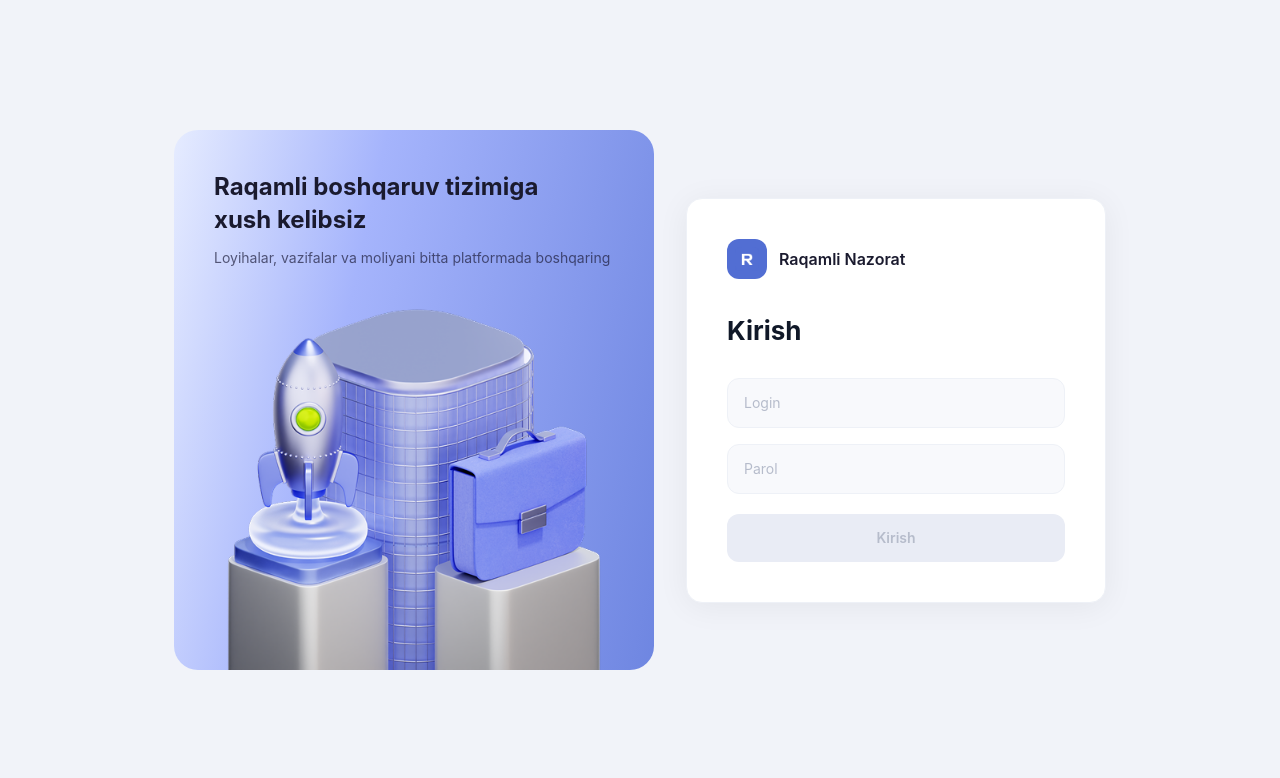
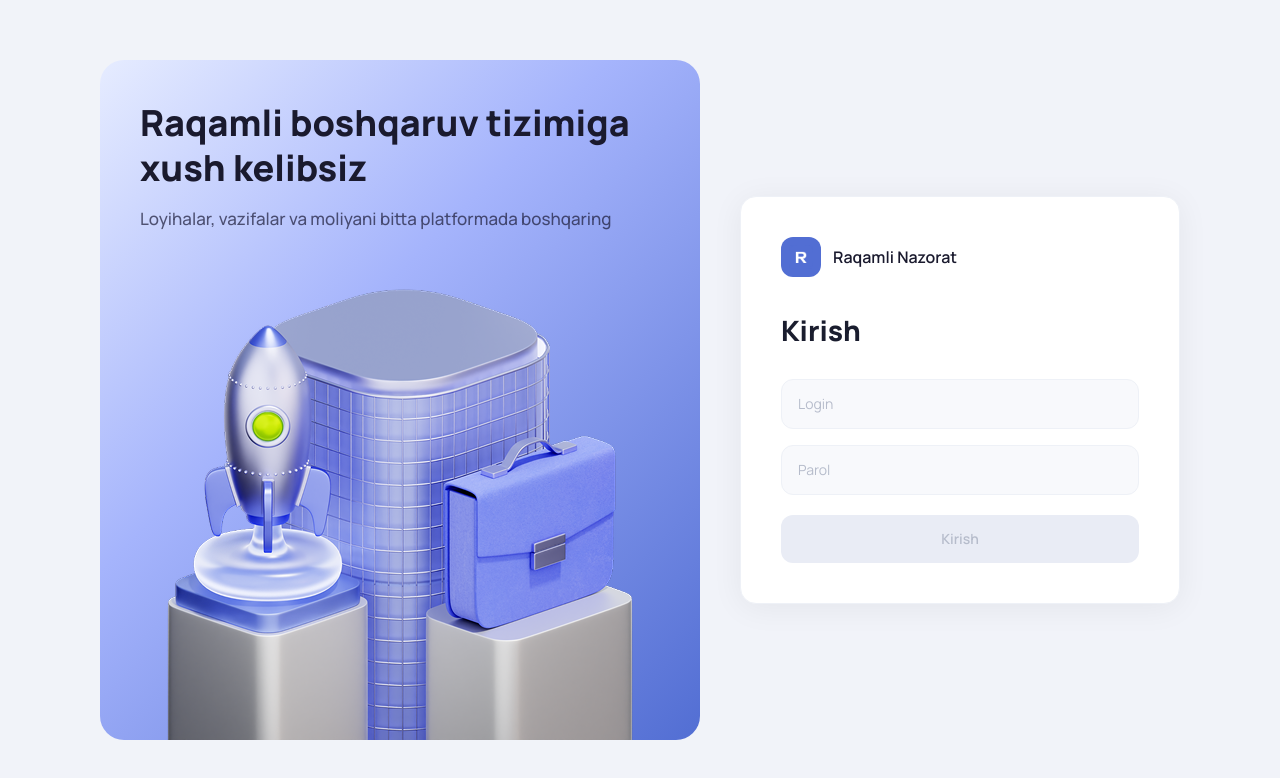
Before and after one commit to Mirmahmudov/raqamlinazorat, a React (Vite) app: page /login in a window 1280 px wide. Shown: the top 778 px of the page. Built offline with nearby package versions, Linux system fonts and the light colour scheme.

Commit message:
fixed login page

```diff
--- a/src/index.css
+++ b/src/index.css
@@ -1,3 +1,4 @@
+@import url('https://fonts.googleapis.com/css2?family=Manrope:wght@200..800&display=swap');
 @import "tailwindcss";
 
 @variant dark (&:where(.dark, .dark *));
--- a/src/pages/Login.jsx
+++ b/src/pages/Login.jsx
@@ -16,42 +16,52 @@ export default function Login() {
   const handleSubmit = (e) => {
     e.preventDefault()
     setError('')
-    if (!loginVal || !parolVal) {
-      setError("Login va parolni to'ldiring.")
-      return
-    }
+    if (!loginVal || !parolVal) { setError("Login va parolni to'ldiring."); return }
     setLoading(true)
     setTimeout(() => {
       const result = login(loginVal, parolVal)
       setLoading(false)
-      if (result.success) {
-        navigate(`/${result.role}/dashboard`)
-      } else {
-        setError("Login yo'li yoki parol noto'g'ri kiritilgan. Iltimos, to'g'ri kiritilganiga ishonch hosil qiling.")
-      }
+      if (result.success) navigate(`/${result.role}/dashboard`)
+      else setError("Login yoki parol noto'g'ri kiritilgan.")
     }, 600)
   }
 
   const filled = loginVal && parolVal
 
   return (
-    <div className="min-h-screen flex items-center justify-center p-6 transition-colors duration-300 bg-[#F1F3F9] dark:bg-[#111111]">
+    <div
+      className="min-h-screen flex items-center justify-center bg-[#F1F3F9] dark:bg-[#111111]"
+      style={{ fontFamily: '"Manrope", sans-serif' }}
+    >
+      {/* wrapper — 1200px asosida markazlashtirilgan */}
+      <div className="flex items-center gap-10">
 
-      <div className="w-full max-w-[1000px] flex gap-8 items-center justify-center">
-
-        {/* Left panel */}
+        {/* ── Chap panel: 600 × 680 ── */}
         <div
-          className="hidden md:flex flex-col justify-end w-[480px] h-[540px] rounded-3xl overflow-hidden relative shrink-0"
-          style={{ background: 'linear-gradient(102.48deg, #E6ECFF -0.25%, #A5B4FC 35.75%, #526ED3 133.46%, #3B4DDB 154.89%, #1F2A7A 175.46%)' }}
+          className="hidden md:flex flex-col justify-end overflow-hidden relative rounded-3xl shrink-0"
+          style={{
+            width: 600,
+            height: 680,
+            background: 'linear-gradient(135deg, #E6ECFF 0%, #A5B4FC 40%, #526ED3 100%)',
+          }}
         >
+          {/* Matn */}
           <div className="absolute top-10 left-10 right-10 z-10">
-            <h2 className="text-2xl font-bold leading-snug text-[#1a1a2e] dark:text-white">
+            <h2
+              className="leading-tight text-[#1a1a2e] dark:text-white"
+              style={{ fontWeight: 800, fontSize: 36, fontFamily: '"Manrope", sans-serif' }}
+            >
               Raqamli boshqaruv tizimiga<br />xush kelibsiz
             </h2>
-            <p className="mt-3 text-sm text-[rgba(30,30,60,0.7)] dark:text-white">
+            <p
+              className="mt-4 text-[rgba(30,30,60,0.72)] dark:text-white/80"
+              style={{ fontWeight: 500, fontSize: 17, fontFamily: '"Manrope", sans-serif' }}
+            >
               Loyihalar, vazifalar va moliyani bitta platformada boshqaring
             </p>
           </div>
+
+          {/* Rasm */}
           <img
             src="/imgs/loginImg.png"
             alt="login illustration"
@@ -59,28 +69,36 @@ export default function Login() {
           />
         </div>
 
-        {/* Right panel — form */}
-        <div className="w-full max-w-[420px] rounded-2xl p-10 transition-colors duration-300
-          bg-white border border-[#EEF1F7] shadow-[0_4px_32px_rgba(0,0,0,0.06)]
-          dark:bg-[#191A1A] dark:border-[#292A2A] dark:shadow-none">
-
+        {/* ── O'ng panel: 440px, padding 40px, border ── */}
+        <div
+          className="rounded-2xl bg-white dark:bg-[#191A1A] border border-[#EEF1F7] dark:border-[#474848] shadow-[0_4px_32px_rgba(0,0,0,0.06)] shrink-0"
+          style={{
+            width: 440,
+            padding: 40,
+            fontFamily: '"Manrope", sans-serif',
+          }}
+        >
           {/* Logo */}
           <div className="flex items-center gap-3 mb-8">
             <div className="w-10 h-10 rounded-xl bg-[#526ED3] flex items-center justify-center shrink-0">
               <img src="/imgs/Logo.png" alt="logo" className="w-6 h-6 object-contain" />
             </div>
-            <span className="font-semibold text-base text-[#1a1a2e] dark:text-white">
+            <span className="font-semibold text-base text-[#1a1a2e] dark:text-white" style={{ fontFamily: '"Manrope", sans-serif' }}>
               Raqamli Nazorat
             </span>
           </div>
 
-          <h1 className="text-[26px] font-bold mb-7 text-gray-900 dark:text-white">
+          {/* Sarlavha */}
+          <h1
+            className="mb-7 text-[#1A1D2E] dark:text-white"
+            style={{ fontWeight: 800, fontSize: 28, fontFamily: '"Manrope", sans-serif' }}
+          >
             Kirish
           </h1>
 
           <form onSubmit={handleSubmit} className="flex flex-col gap-4">
 
-            {/* Login input */}
+            {/* Login */}
             <input
               type="text"
               placeholder="Login"
@@ -88,12 +106,12 @@ export default function Login() {
               onChange={e => { setLoginVal(e.target.value); setError('') }}
               className="w-full px-4 py-3.5 rounded-xl text-sm outline-none transition-colors
                 bg-[#F8F9FC] border border-[#EEF1F7] text-[#1A1D2E] placeholder-[#B6BCCB]
-                focus:border-[#474848]
-                dark:bg-[#222323] dark:border-[#292A2A] dark:text-white dark:placeholder-[#5C627D]
-                dark:focus:border-[#474848]"
+                 focus:border-[#EEF1F7] dark:focus:border-[#474848]
+                dark:bg-[#222323] dark:border-[#292A2A] dark:text-white dark:placeholder-[#757575]"
+              style={{ fontFamily: '"Manrope", sans-serif' }}
             />
 
-            {/* Parol input */}
+            {/* Parol */}
             <div className="relative">
               <input
                 type={showPass ? 'text' : 'password'}
@@ -102,37 +120,37 @@ export default function Login() {
                 onChange={e => { setParolVal(e.target.value); setError('') }}
                 className="w-full px-4 py-3.5 pr-12 rounded-xl text-sm outline-none transition-colors
                   bg-[#F8F9FC] border border-[#EEF1F7] text-[#1A1D2E] placeholder-[#B6BCCB]
-                  focus:border-[#474848]
-                  dark:bg-[#222323] dark:border-[#292A2A] dark:text-white dark:placeholder-[#5C627D]
-                  dark:focus:border-[#474848]"
+                  focus:border-[#EEF1F7] dark:focus:border-[#474848]
+                  dark:bg-[#222323] dark:border-[#292A2A] dark:text-white dark:placeholder-[#757575]"
+                style={{ fontFamily: '"Manrope", sans-serif' }}
               />
               {parolVal.length > 0 && (
                 <button
                   type="button"
                   onClick={() => setShowPass(p => !p)}
-                  className="absolute right-3.5 top-1/2 -translate-y-1/2 bg-transparent border-none cursor-pointer p-0 flex items-center
-                    text-[#9AA1B5] hover:text-[#5B6078]
-                    dark:text-[#757575] dark:hover:text-[#8E95B5]"
+                  className="absolute right-3.5 top-1/2 -translate-y-1/2 cursor-pointer flex items-center
+                    text-[#9AA1B5] hover:text-[#5B6078] dark:text-[#757575] dark:hover:text-[#8E95B5]"
                 >
                   {showPass ? <LuEyeClosed size={20} /> : <LuEye size={20} />}
                 </button>
               )}
             </div>
 
-            {/* Error */}
+            {/* Xato */}
             {error && (
-              <p className="text-sm leading-snug text-[#FA5252]">{error}</p>
+              <p className="text-sm text-[#FA5252]" style={{ fontFamily: '"Manrope", sans-serif' }}>{error}</p>
             )}
 
-            {/* Submit button */}
+            {/* Tugma */}
             <button
               type="submit"
               disabled={loading || !filled}
-              className={`w-full py-3.5 rounded-xl font-semibold text-sm border-none transition-colors duration-200 mt-1
+              className={`w-full py-3.5 rounded-xl font-semibold text-sm transition-colors duration-200 mt-1
                 ${filled
                   ? 'bg-[#3F57B3] text-white hover:bg-[#526ED3] cursor-pointer'
-                  : 'bg-[#E9ECF5] text-[#B6BCCB] cursor-not-allowed dark:bg-white dark:text-[#757575]'
+                  : 'bg-[#E9ECF5] text-[#B6BCCB] cursor-not-allowed dark:bg-[#F2F1F0] dark:text-[#757575]'
                 }`}
+              style={{ fontFamily: '"Manrope", sans-serif' }}
             >
               {loading ? (
                 <span className="flex items-center justify-center gap-2">
```
